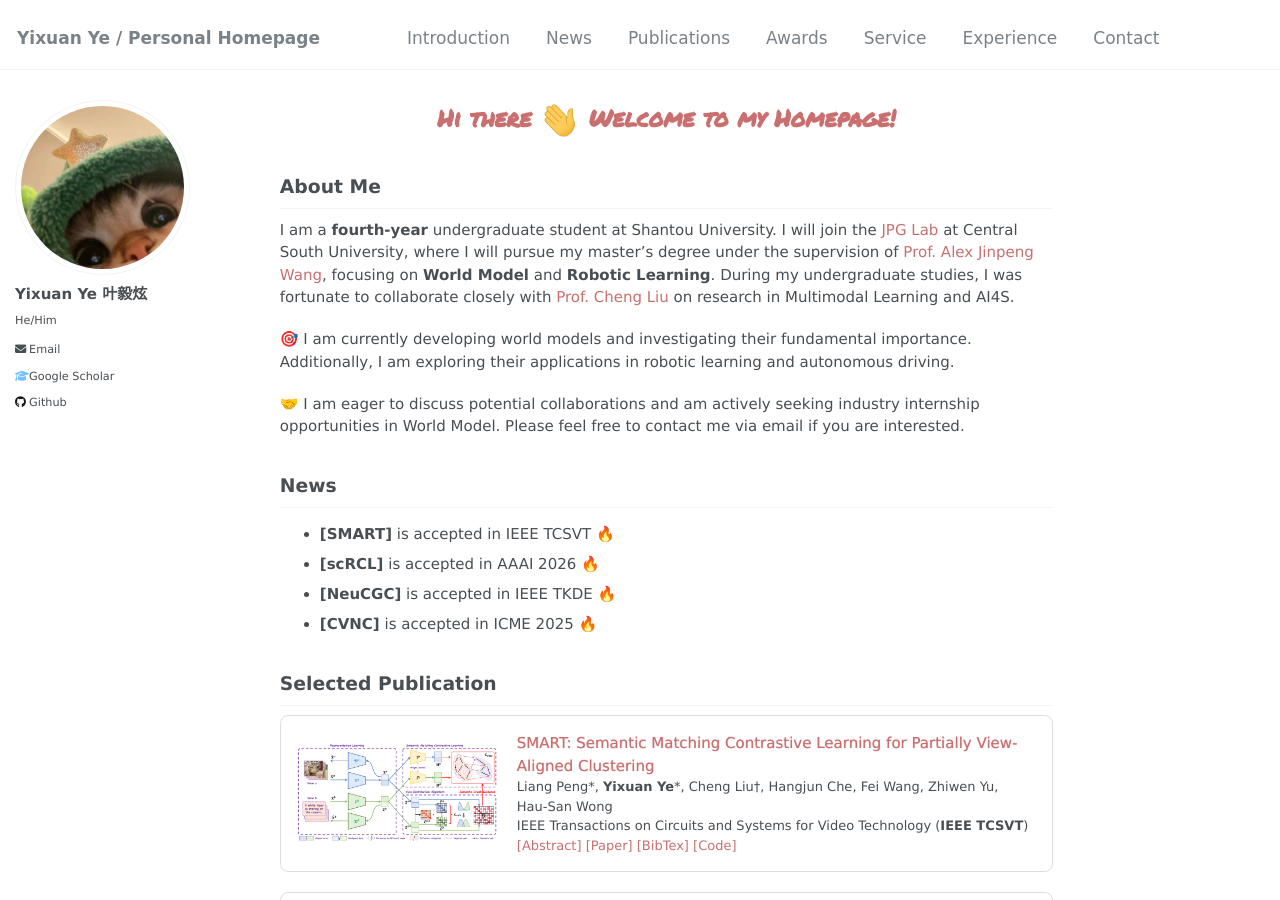
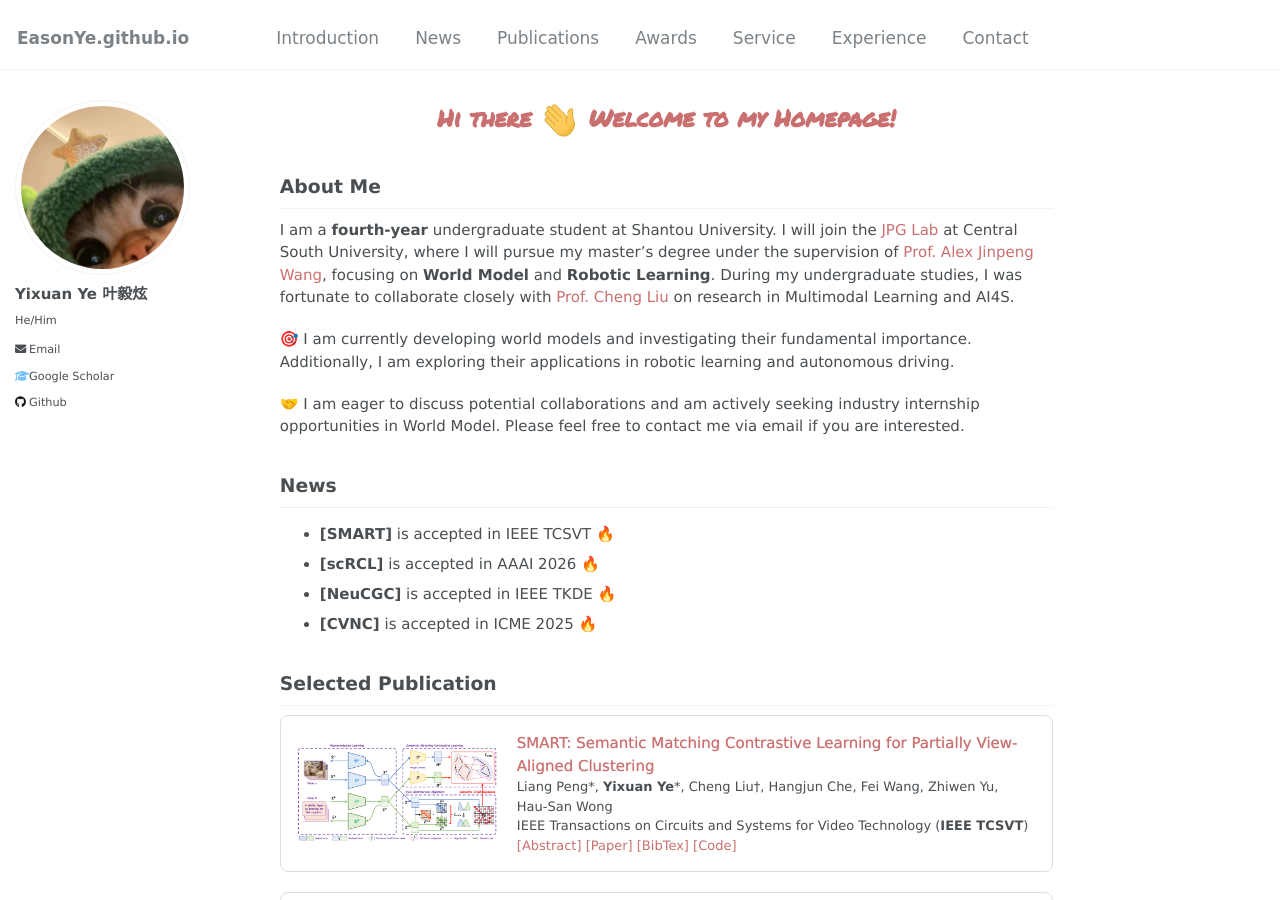
Before and after one commit to EasonTuT/EasonYe.github.io, a Jekyll site: the page built from _pages/about.md, in a window 1280 px wide and 900 px high. Built offline with Jekyll 4.4.1, drawn with Linux system fonts in a browser that asks for light colours; some web fonts are replaced.

Commit message:
Update _config.yml
Signed-off-by: EasonTuT <122711212+EasonTuT@users.noreply.github.com>

```diff
--- a/_config.yml
+++ b/_config.yml
@@ -8,12 +8,12 @@
 
 # Basic Site Settings
 locale                   : "en-US"
-title                    : "Yixuan Ye / Personal Homepage"
+title                    :
 title_separator          : "-"
 name                     : Yixuan Ye
 description              : &description "personal description"
 # url                      : https://selen-suyue.github.io
-url                      : https://easontut.github.io/EasonYe.github.io/
+url                      : https://EasonYe.github.io/
 baseurl                  : "" # the subpath of your site, e.g. "/blog"
 # repository               : "Selen-Suyue/Selen"
 repository               : "EasonTuT/EasonYe"
```
